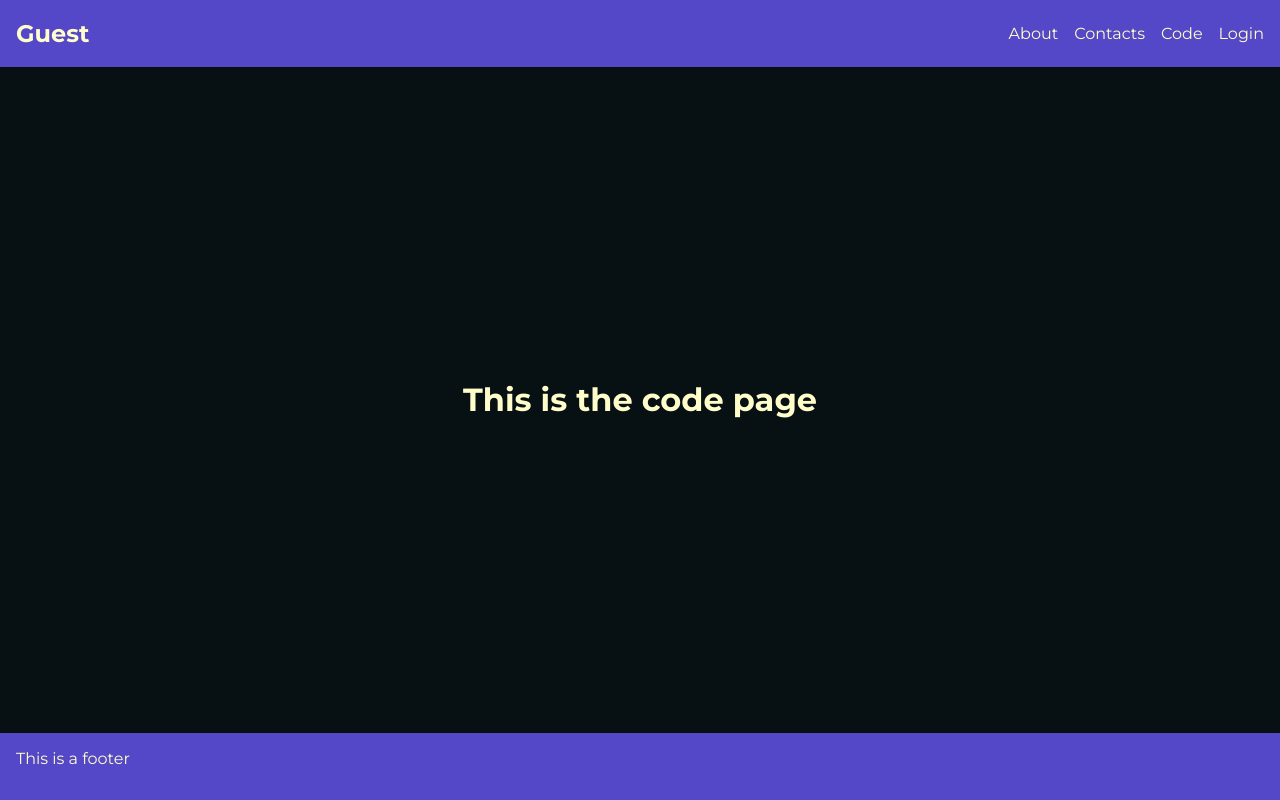
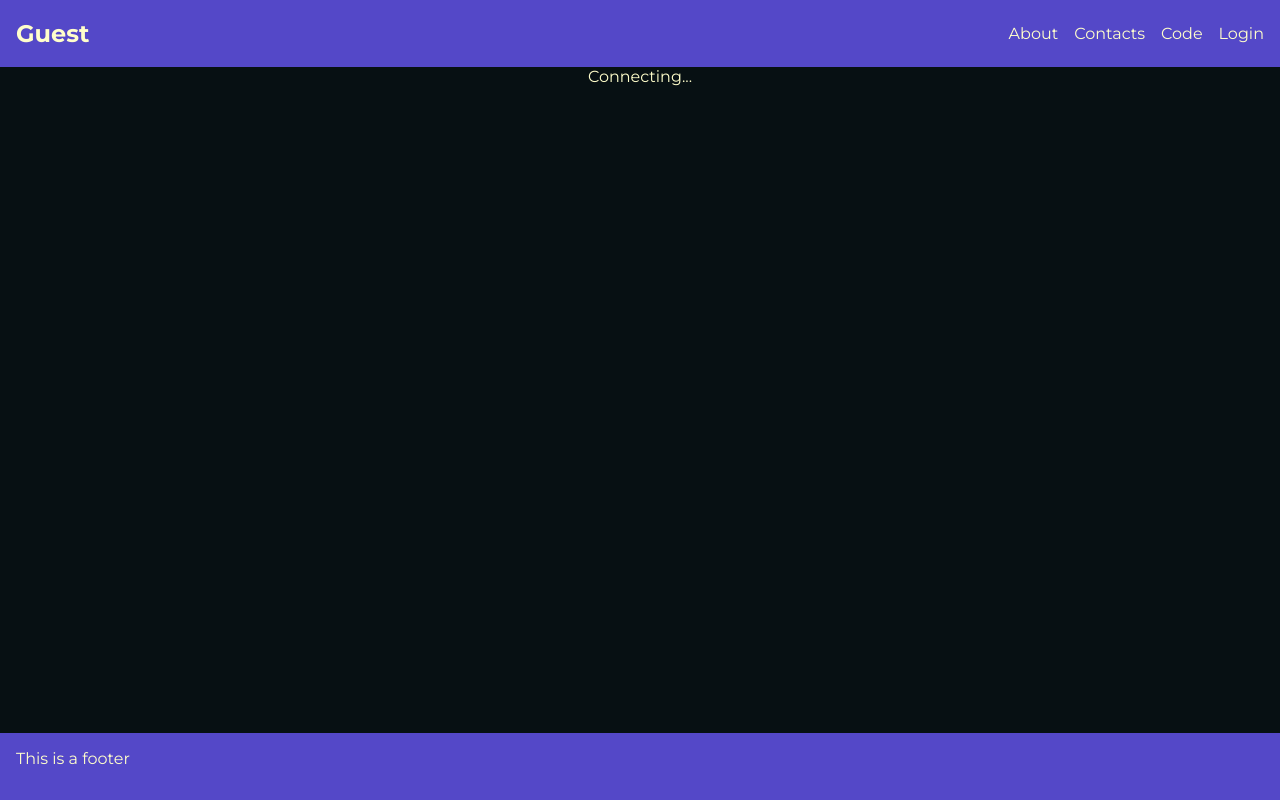
Before and after one commit to WinterSunset95/DearCode, a SvelteKit app: page /code in a window 1280 px wide. Built offline with nearby package versions, Linux system fonts and the light colour scheme; no server answers.

Commit message:
Switched to node adapter

```diff
--- a/src/routes/code/+page.svelte
+++ b/src/routes/code/+page.svelte
@@ -1,41 +1,66 @@
 <script lang="ts">
 
 // Imports
-import ioClient from 'socket.io-client';
-import { onMount } from "svelte";
+import { io } from 'socket.io-client'
 
 // Server values
 
 // Code
+let textAreaText = '';
+let id:string | undefined;
+let socket = io()
+//let ENDPOINT:string = 'https://dear-code-backend.onrender.com';
 
-onMount(() => {
-	// Check if localhost or render.com
-	function checkHost() {
-		const host = window.location.host
-		if (host.includes('localhost')) {
-			return 'http://localhost:3000'
-		} else {
-			return 'https://dear-code-backend.onrender.com'
-		}
+// This is the connection message
+socket.on('message', (message:any) => {
+	console.log(message)
+	id = socket.id;
+})
+
+// The different events are as follows:
+// - input: On keydown, will send the current value of the text area
+// - delete: When the user backspaces, will send the current value of the text area
+
+// On input event, the longer text will take precedence
+socket.on('input', (data:string) => {
+	if (textAreaText.length < data.length) {
+		textAreaText = data;
 	}
+})
 
-	const ENDPOINT = checkHost()
-	//const ENDPOINT = 'http://localhost:3000'
-	//const ENDPOINT = 'https://dear-code-backend.onrender.com'
+// On delete event, the text from the server will be used
+socket.on('delete', (data:string) => {
+	textAreaText = data;
+})
 
-	const io = ioClient(ENDPOINT, {
-		transports: ['websocket', 'polling', 'flashsocket']
-	})
+// This function is specifically for the Tab character.
+// We want the site to ignore the Tab key, and instead replace it with a span element
+const handleKeydown = (e:KeyboardEvent) => {
+	if (e.key == 'Tab') {
+		e.preventDefault();
+		textAreaText += '<span style="color: red;">Tab</span>'
+	}
+}
 
-	io.on('message', (message:any) => {
-		console.log(message)
-	})
-})
+const handleKeyUp = (e:KeyboardEvent) => {
+	if (e.key == 'Backspace') {
+		socket.emit('delete', textAreaText)
+	} else {
+		socket.emit('input', textAreaText)
+	}
+}
 
 </script>
 
 <main>
-	<h1>This is the code page</h1>
+	<div class="id">
+		{#if id}
+			<p>Your ID is: {id}</p>
+		{:else}
+			<p>Connecting...</p>
+		{/if}
+	</div>
+	<div class="inputarea" bind:innerHTML={textAreaText} on:keyup={(e) => handleKeyUp(e)} on:keydown={(e) => handleKeydown(e)} contenteditable></div>
 </main>
 
 <style>
@@ -45,8 +70,23 @@ main {
 	grid-column: 1/13;
 
 	display: flex;
+	flex-direction: column;
 	justify-content: center;
 	align-items: center;
+	gap: 1rem;
+}
+
+.id {
+	width: 100%;
+	text-align: center;
+}
+
+.inputarea {
+	flex: 1;
+	width: 100%;
+
+	background: transparent;
+	color: var(--text);
 }
 
 </style>
--- a/svelte.config.js
+++ b/svelte.config.js
@@ -1,4 +1,4 @@
-import adapter from '@sveltejs/adapter-auto';
+import adapter from '@sveltejs/adapter-node';
 import { vitePreprocess } from '@sveltejs/vite-plugin-svelte';
 
 /** @type {import('@sveltejs/kit').Config} */
```
Also changed, not shown: index.js (added, +13 -0 lines), package.json (+6 -3 lines), src/routes/+page.server.ts (deleted, +0 -8 lines), src/server/index.js (added, +23 -0 lines), src/routes/+layout.server.ts (deleted), src/routes/login/bak.ts (renamed from src/routes/login/+page.server.ts), src/routes/signup/bak.ts (renamed from src/routes/signup/+page.server.ts), 1 other file (tests, documents, lock files or other folders).
